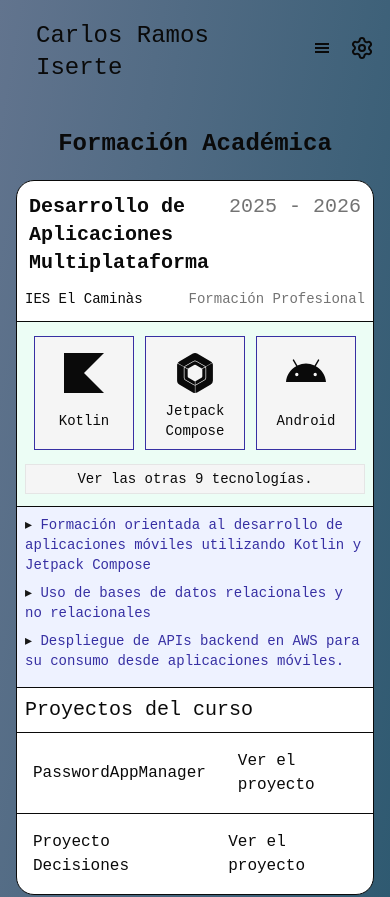
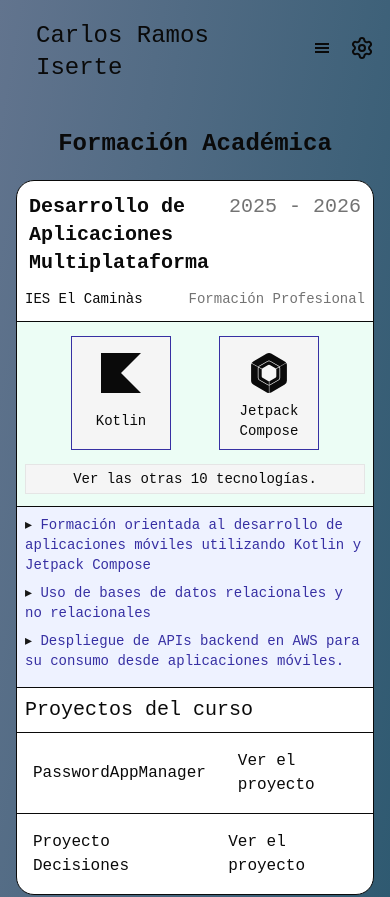
Before and after one commit to CarlosRamosDeveloper/portfolio, a React (Vite) app: page /education in a window 390 px wide. Shown: the top 897 px of the page. Built offline with nearby package versions, Linux system fonts and the light colour scheme.

Commit message:
implemented useMaxTechPerRow at education section

```diff
--- a/src/portfolio/pages/components/backgroundCard/BackgroundCard.tsx
+++ b/src/portfolio/pages/components/backgroundCard/BackgroundCard.tsx
@@ -6,7 +6,7 @@ import {
   ExperienceWorkingPositionText,
 } from './experience';
 import { EducationLabelType, EducationalProjectList } from './education';
-import { useMediaQuery } from '@/hooks';
+import { useMaxTechPerRow } from '@/hooks';
 
 export type Background =
   | { type: 'job'; data: JobExperience }
@@ -20,10 +20,7 @@ interface Props {
 }
 
 export const BackgroundCard = ({ experience }: Props) => {
-  const isMobile = useMediaQuery('(max-width: 639px)');
-  const isTablet = useMediaQuery('(min-width: 640px) and (max-width: 1023px)');
-
-  const maxTechPerRow = isMobile || isTablet ? 3 : 5;
+  const maxTechPerRow = useMaxTechPerRow();
   const { data, type } = experience;
 
   return (
--- a/src/portfolio/pages/components/backgroundCard/education/EducationalProjectItem.tsx
+++ b/src/portfolio/pages/components/backgroundCard/education/EducationalProjectItem.tsx
@@ -5,6 +5,7 @@ import { Separator, TechStackList } from '../..';
 import { EducationalRepositoryItem, EducationProjectTitle } from '.';
 import { DescriptionList } from '..';
 import { ROUTES } from '@/constants';
+import { useMaxTechPerRow } from '@/hooks';
 
 interface Props {
   project: Project;
@@ -16,6 +17,8 @@ export const EducationalProjectItem = ({ project }: Props) => {
   const handleVisibilityToggle = () => {
     setIsOpen((prev) => !prev);
   };
+
+  const maxTechPerRow = useMaxTechPerRow();
 
   return (
     <>
@@ -34,7 +37,7 @@ export const EducationalProjectItem = ({ project }: Props) => {
           <EducationalRepositoryItem repositoryUrl={project.repository} />
           <TechStackList
             techStack={project.techStack}
-            maxTechPerRow={3}
+            maxTechPerRow={maxTechPerRow}
             topSeparator
           />
           <DescriptionList descriptions={project.description} />
```
